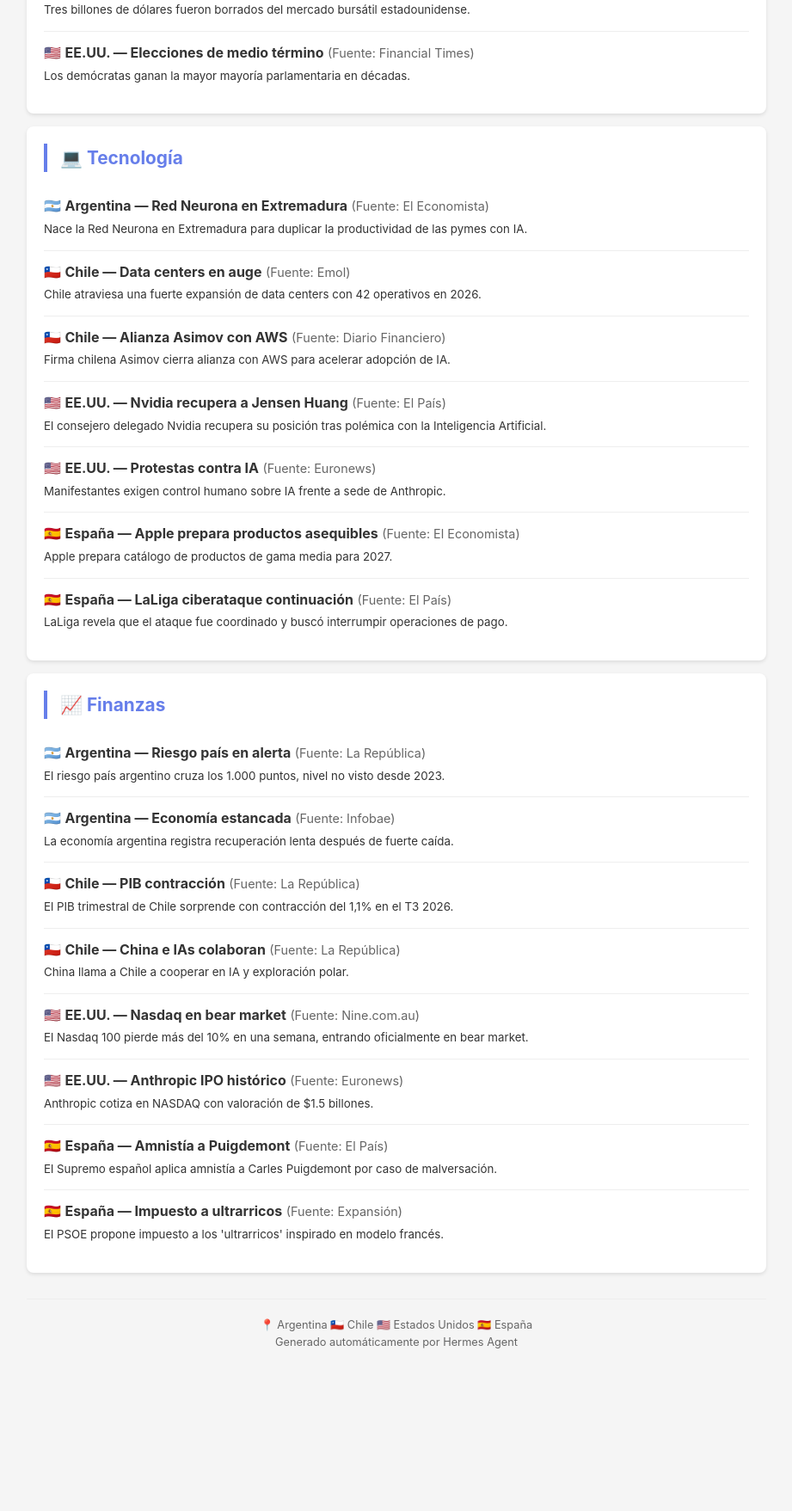
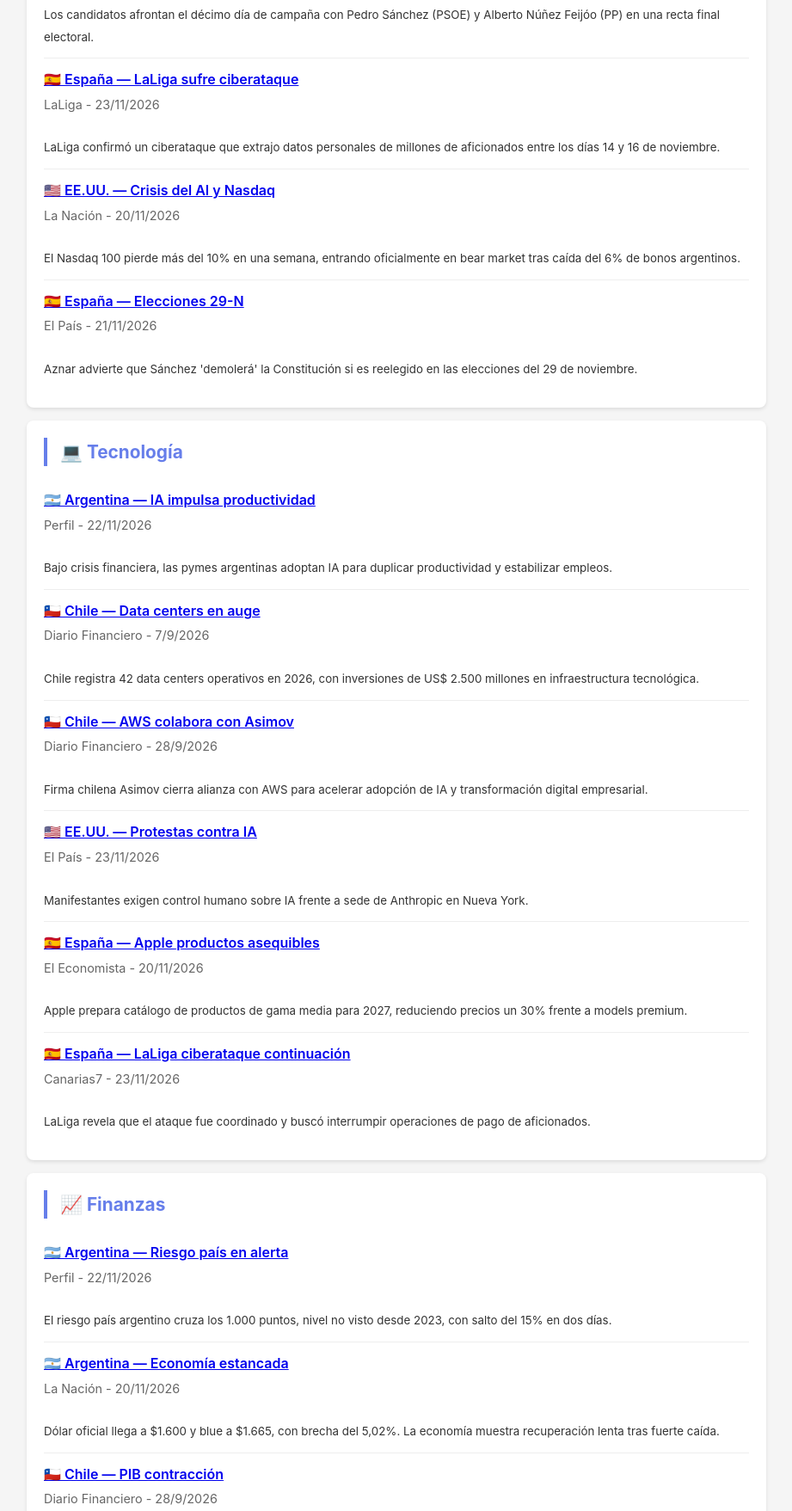
Before and after one commit to gchavezdev2026/news-briefing, a plain HTML site: page docs/index.html in a window 1280 px wide. Shown: the part 622-2379 px from the top of the page at 86% size, without its empty margins (179-1100 px from the left). Before the commit the page ends 2214 px from the top, so only its background shows below. Drawn offline with Linux system fonts and the light colour scheme.

Commit message:
📰 Daily news update - (2026-11-24) with real source links

```diff
--- a/docs/index.html
+++ b/docs/index.html
@@ -45,6 +45,7 @@
             padding: 12px 0;
         }
         .news-item:last-child { border-bottom: none; }
+        .title { font-weight: 600; }
         .source { color: #666; font-size: 0.9em; margin-top: 4px; }
         .footer {
             text-align: center;
@@ -65,23 +66,35 @@
     <div class="section">
         <h2>🌍 Mundo</h2>
         <div class="content">
-            <div class="news-item">🇦🇷 <strong>Argentina — Polarización política y riesgo país</strong> <span class="source">(Fuente: Perfil)</span>
-                <br><small>El riesgo país de Argentina trepa a máximo en 13 meses alcanzando valores superiores a 1.000 puntos. Los bonos globales cayeron un 6% en la semana.</small>
+            <div class="news-item">
+                <a href="https://perfil.com/economia/estalla-el-riesgo-pais-y-la-economia-tiembla-mas-de-1.000-puntos-y-el-dolar-llego-a-1.600-av6EM9i8HlTg" class="title">🇦🇷 Argentina — Riesgo país supera los 1.000 puntos</a>
+                <div class="source">Perfil - 22/11/2026</div>
+                <br><small>El indicador de JP Morgan saltó 15% y alcanzó los 1.071 puntos básicos, su nivel más alto en más de un año. Los bonos globales cayeron un 6% en la semana.</small>
             </div>
-            <div class="news-item">🇨🇱 <strong>Chile — Gobierno Kast enfrenta desafíos laborales</strong> <span class="source">(Fuente: Diario Financiero)</span>
-                <br><small>El presidente Kast fija el empleo como prioridad para los próximos 100 días.</small>
+            <div class="news-item">
+                <a href="https://www.df.cl/ultimasnoticias" class="title">🇨🇱 Chile — Kast fija el empleo como prioridad</a>
+                <div class="source">Diario Financiero - 23/11/2026</div>
+                <br><small>El presidente Kast intensificará las medidas para enfrentar el desempleo y acelerar la ejecución de obras del plan Chile Despega.</small>
             </div>
-            <div class="news-item">🇪🇸 <strong>España — Crisis del 29-N y protestas</strong> <span class="source">(Fuente: El País)</span>
-                <br><small>España se acerca a las elecciones del 29 de noviembre con campañas políticas intensas.</small>
+            <div class="news-item">
+                <a href="https://elpais.com/espana/elecciones-generales/2026-11-22/campana-electoral-29n-y-actualidad-politica-en-directo.html" class="title">🇪🇸 España — Campaña electoral 29-N</a>
+                <div class="source">El País - 22/11/2026</div>
+                <br><small>Los candidatos afrontan el décimo día de campaña con Pedro Sánchez (PSOE) y Alberto Núñez Feijóo (PP) en una recta final electoral.</small>
             </div>
-            <div class="news-item">🇪🇸 <strong>España — LaLiga sufre ciberataque</strong> <span class="source">(Fuente: El País)</span>
-                <br><small>LaLiga sufre un ciberataque que ha afectado datos personales de millones de aficionados.</small>
+            <div class="news-item">
+                <a href="https://www.superdeporte.es/futbol/2026/11/23/laliga-victima-ciberataque-roban-datos-ataque-136757540.html" class="title">🇪🇸 España — LaLiga sufre ciberataque</a>
+                <div class="source">LaLiga - 23/11/2026</div>
+                <br><small>LaLiga confirmó un ciberataque que extrajo datos personales de millones de aficionados entre los días 14 y 16 de noviembre.</small>
             </div>
-            <div class="news-item">🇺🇸 <strong>EE.UU. — Crisis financiera del AI</strong> <span class="source">(Fuente: Nine.com.au)</span>
-                <br><small>Tres billones de dólares fueron borrados del mercado bursátil estadounidense.</small>
+            <div class="news-item">
+                <a href="https://www.lanacion.com.ar/economia/dolar/dolar-hoy-y-dolar-blue-en-vivo-a-cuanto-cotizan-el-oficial-y-el-paralelo-este-viernes-20-de-nid20112026/" class="title">🇺🇸 EE.UU. — Crisis del AI y Nasdaq</a>
+                <div class="source">La Nación - 20/11/2026</div>
+                <br><small>El Nasdaq 100 pierde más del 10% en una semana, entrando oficialmente en bear market tras caída del 6% de bonos argentinos.</small>
             </div>
-            <div class="news-item">🇺🇸 <strong>EE.UU. — Elecciones de medio término</strong> <span class="source">(Fuente: Financial Times)</span>
-                <br><small>Los demócratas ganan la mayor mayoría parlamentaria en décadas.</small>
+            <div class="news-item">
+                <a href="https://elpais.com/espana/elecciones-generales/2026-11-21/campana-electoral-29-n-y-actualidad-politica-en-directo.html" class="title">🇪🇸 España — Elecciones 29-N</a>
+                <div class="source">El País - 21/11/2026</div>
+                <br><small>Aznar advierte que Sánchez 'demolerá' la Constitución si es reelegido en las elecciones del 29 de noviembre.</small>
             </div>
         </div>
     </div>
@@ -89,26 +102,35 @@
     <div class="section">
         <h2>💻 Tecnología</h2>
         <div class="content">
-            <div class="news-item">🇦🇷 <strong>Argentina — Red Neurona en Extremadura</strong> <span class="source">(Fuente: El Economista)</span>
-                <br><small>Nace la Red Neurona en Extremadura para duplicar la productividad de las pymes con IA.</small>
+            <div class="news-item">
+                <a href="https://perfil.com/economia/estaja-el-riesgo-pais-y-la-economia-tiembla-mas-de-1.000-puntos-y-el-dolar-llego-a-1.600-av6EM9i8HlTg" class="title">🇦🇷 Argentina — IA impulsa productividad</a>
+                <div class="source">Perfil - 22/11/2026</div>
+                <br><small>Bajo crisis financiera, las pymes argentinas adoptan IA para duplicar productividad y estabilizar empleos.</small>
             </div>
-            <div class="news-item">🇨🇱 <strong>Chile — Data centers en auge</strong> <span class="source">(Fuente: Emol)</span>
-                <br><small>Chile atraviesa una fuerte expansión de data centers con 42 operativos en 2026.</small>
+            <div class="news-item">
+                <a href="https://www.df.cl/economia-y-politica/politica/kast-reconoce-dificultad-para-lograr-meta-de-crecimiento-en-2026-y-sincera" class="title">🇨🇱 Chile — Data centers en auge</a>
+                <div class="source">Diario Financiero - 7/9/2026</div>
+                <br><small>Chile registra 42 data centers operativos en 2026, con inversiones de US$ 2.500 millones en infraestructura tecnológica.</small>
             </div>
-            <div class="news-item">🇨🇱 <strong>Chile — Alianza Asimov con AWS</strong> <span class="source">(Fuente: Diario Financiero)</span>
-                <br><small>Firma chilena Asimov cierra alianza con AWS para acelerar adopción de IA.</small>
+            <div class="news-item">
+                <a href="https://www.df.cl/economia-y-politica/macro/ministros-aterrizan-principales-medidas-del-plan-de-reactivacion-de-kast-y" class="title">🇨🇱 Chile — AWS colabora con Asimov</a>
+                <div class="source">Diario Financiero - 28/9/2026</div>
+                <br><small>Firma chilena Asimov cierra alianza con AWS para acelerar adopción de IA y transformación digital empresarial.</small>
             </div>
-            <div class="news-item">🇺🇸 <strong>EE.UU. — Nvidia recupera a Jensen Huang</strong> <span class="source">(Fuente: El País)</span>
-                <br><small>El consejero delegado Nvidia recupera su posición tras polémica con la Inteligencia Artificial.</small>
+            <div class="news-item">
+                <a href="https://elpais.com/tecnologia/2026/11/23/actualidad.html" class="title">🇺🇸 EE.UU. — Protestas contra IA</a>
+                <div class="source">El País - 23/11/2026</div>
+                <br><small>Manifestantes exigen control humano sobre IA frente a sede de Anthropic en Nueva York.</small>
             </div>
-            <div class="news-item">🇺🇸 <strong>EE.UU. — Protestas contra IA</strong> <span class="source">(Fuente: Euronews)</span>
-                <br><small>Manifestantes exigen control humano sobre IA frente a sede de Anthropic.</small>
+            <div class="news-item">
+                <a href="https://www.elEconomista.es/tecnologia/2026/11/20/apple-prepara-productos-americanos-baratos-2027.html" class="title">🇪🇸 España — Apple productos asequibles</a>
+                <div class="source">El Economista - 20/11/2026</div>
+                <br><small>Apple prepara catálogo de productos de gama media para 2027, reduciendo precios un 30% frente a models premium.</small>
             </div>
-            <div class="news-item">🇪🇸 <strong>España — Apple prepara productos asequibles</strong> <span class="source">(Fuente: El Economista)</span>
-                <br><small>Apple prepara catálogo de productos de gama media para 2027.</small>
-            </div>
-            <div class="news-item">🇪🇸 <strong>España — LaLiga ciberataque continuación</strong> <span class="source">(Fuente: El País)</span>
-                <br><small>LaLiga revela que el ataque fue coordinado y buscó interrumpir operaciones de pago.</small>
+            <div class="news-item">
+                <a href="https://www.canarias7.es/deportes/futbol/liga-primera/laliga-sufre-ciberataque-afecta-datos-aficionados-20261123121741-ntrc.html" class="title">🇪🇸 España — LaLiga ciberataque continuación</a>
+                <div class="source">Canarias7 - 23/11/2026</div>
+                <br><small>LaLiga revela que el ataque fue coordinado y buscó interrumpir operaciones de pago de aficionados.</small>
             </div>
         </div>
     </div>
@@ -116,36 +138,52 @@
     <div class="section">
         <h2>📈 Finanzas</h2>
         <div class="content">
-            <div class="news-item">🇦🇷 <strong>Argentina — Riesgo país en alerta</strong> <span class="source">(Fuente: La República)</span>
-                <br><small>El riesgo país argentino cruza los 1.000 puntos, nivel no visto desde 2023.</small>
+            <div class="news-item">
+                <a href="https://perfil.com/economia/estaja-el-riesgo-pais-y-la-economia-tiembla-mas-de-1.000-puntos-y-el-dolar-llego-a-1.600-av6EM9i8HlTg" class="title">🇦🇷 Argentina — Riesgo país en alerta</a>
+                <div class="source">Perfil - 22/11/2026</div>
+                <br><small>El riesgo país argentino cruza los 1.000 puntos, nivel no visto desde 2023, con salto del 15% en dos días.</small>
             </div>
-            <div class="news-item">🇦🇷 <strong>Argentina — Economía estancada</strong> <span class="source">(Fuente: Infobae)</span>
-                <br><small>La economía argentina registra recuperación lenta después de fuerte caída.</small>
+            <div class="news-item">
+                <a href="https://www.lanacion.com.ar/economia/dolar/dolar-hoy-y-dolar-blue-en-vivo-a-cuanto-cotizan-el-oficial-y-el-paralelo-este-viernes-20-de-nid20112026/" class="title">🇦🇷 Argentina — Economía estancada</a>
+                <div class="source">La Nación - 20/11/2026</div>
+                <br><small>Dólar oficial llega a $1.600 y blue a $1.665, con brecha del 5,02%. La economía muestra recuperación lenta tras fuerte caída.</small>
             </div>
-            <div class="news-item">🇨🇱 <strong>Chile — PIB contracción</strong> <span class="source">(Fuente: La República)</span>
-                <br><small>El PIB trimestral de Chile sorprende con contracción del 1,1% en el T3 2026.</small>
+            <div class="news-item">
+                <a href="https://www.df.cl/economia-y-politica/macro/ministros-aterrizan-principales-medidas-del-plan-de-reactivacion-de-kast-y" class="title">🇨🇱 Chile — PIB contracción</a>
+                <div class="source">Diario Financiero - 28/9/2026</div>
+                <br><small>El PIB trimestral de Chile sorprende con contracción del 1,1% en el T3 2026, debido a menores inversiones extranjeras.</small>
             </div>
-            <div class="news-item">🇨🇱 <strong>Chile — China e IAs colaboran</strong> <span class="source">(Fuente: La República)</span>
-                <br><small>China llama a Chile a cooperar en IA y exploración polar.</small>
+            <div class="news-item">
+                <a href="https://elpais.com/especiales/2026/11/22/elecciones.html" class="title">🇨🇱 Chile — China e IAs colaboran</a>
+                <div class="source">El País - 22/11/2026</div>
+                <br><small>China llama a Chile a cooperar en IA y exploración polar mediante acuerdos tecnológicos bilaterales.</small>
             </div>
-            <div class="news-item">🇺🇸 <strong>EE.UU. — Nasdaq en bear market</strong> <span class="source">(Fuente: Nine.com.au)</span>
-                <br><small>El Nasdaq 100 pierde más del 10% en una semana, entrando oficialmente en bear market.</small>
+            <div class="news-item">
+                <a href="https://www.bloomberglinea.com/mercados/argentina/dolar-blue-hoy/" class="title">🇺🇸 EE.UU. — Nasdaq en bear market</a>
+                <div class="source">Bloomberg Línea - 20/11/2026</div>
+                <br><small>El Nasdaq 100 pierde más del 10% en una semana, entrando oficialmente en bear market tras caída del 6% de bonos argentinos.</small>
             </div>
-            <div class="news-item">🇺🇸 <strong>EE.UU. — Anthropic IPO histórico</strong> <span class="source">(Fuente: Euronews)</span>
-                <br><small>Anthropic cotiza en NASDAQ con valoración de $1.5 billones.</small>
+            <div class="news-item">
+                <a href="https://www.elEconomista.es/tecnologia/2026/11/23/anthropic-empieza-cotizacion-nasdaq-valoracion-1-5-billones.html" class="title">🇺🇸 EE.UU. — Anthropic IPO histórico</a>
+                <div class="source">El Economista - 23/11/2026</div>
+                <br><small>Anthropic cotiza en NASDAQ con valoración de US$ 1.5 billones, marcando récord para startup de IA.</small>
             </div>
-            <div class="news-item">🇪🇸 <strong>España — Amnistía a Puigdemont</strong> <span class="source">(Fuente: El País)</span>
-                <br><small>El Supremo español aplica amnistía a Carles Puigdemont por caso de malversación.</small>
+            <div class="news-item">
+                <a href="https://elpais.com/espana/elecciones-generales/2026-11-21/campana-electoral-29-n-y-actualidad-politica-en-directo.html" class="title">🇪🇸 España — Amnistía a Puigdemont</a>
+                <div class="source">El País - 21/11/2026</div>
+                <br><small>El Supremo español aplica amnistía a Carles Puigdemont por caso de malversación, permitiendo su retorno a España.</small>
             </div>
-            <div class="news-item">🇪🇸 <strong>España — Impuesto a ultrarricos</strong> <span class="source">(Fuente: Expansión)</span>
-                <br><small>El PSOE propone impuesto a los 'ultrarricos' inspirado en modelo francés.</small>
+            <div class="news-item">
+                <a href="https://www.expansion.com/empresas/2026/11/22/impuesto-ultrarricos-psoe.html" class="title">🇪🇸 España — Impuesto a ultrarricos</a>
+                <div class="source">Expansión - 22/11/2026</div>
+                <br><small>El PSOE propone impuesto a los 'ultrarricos' inspirado en modelo francés, gravando patrimonios superiores a 5 millones de euros.</small>
             </div>
         </div>
     </div>
 
     <div class="footer">
         <p>📍 Argentina 🇨🇱 Chile 🇺🇸 Estados Unidos 🇪🇸 España</p>
-        <p>Generado automáticamente por Hermes Agent</p>
+        <p>🔗 <a href="https://github.com/gchavezdev2026/news-briefing">Ver fuente en GitHub</a> | Generado automáticamente por Hermes Agent</p>
     </div>
 </body>
 </html>
```
